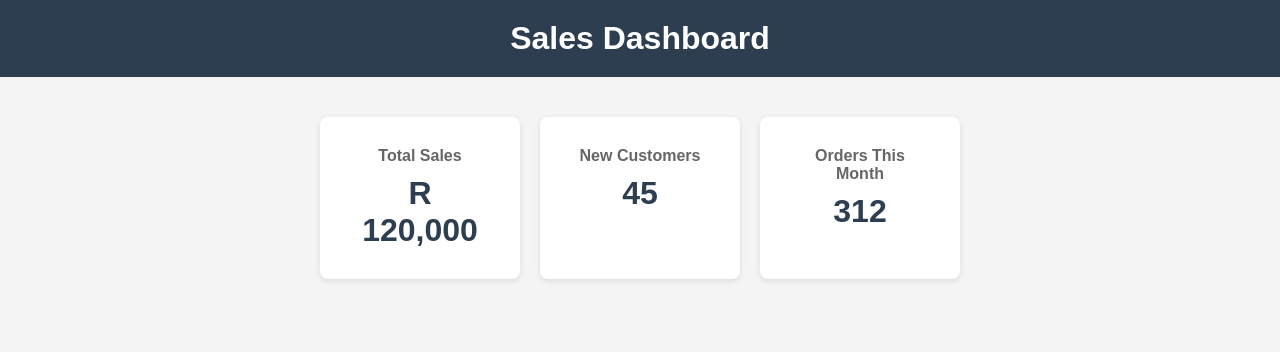
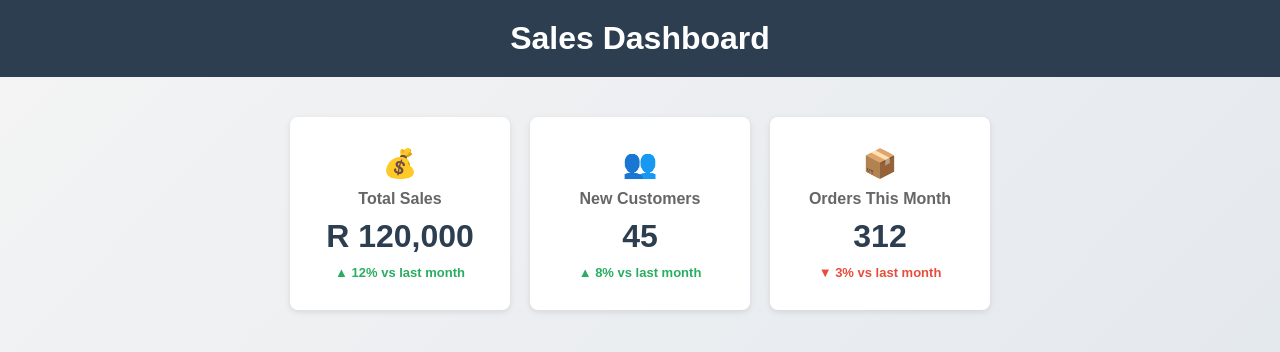
Before and after one commit to Matthew-BFB321/project_1_2026, a plain HTML site: page index.html in a window 1280 px wide. Drawn offline with Linux system fonts and the light colour scheme.

Commit message:
made dashboard more interactive

```diff
--- a/index.html
+++ b/index.html
@@ -12,18 +12,24 @@
 
   <main class="dashboard">
     <div class="card">
+      <div class="icon">💰</div>
       <h2>Total Sales</h2>
       <p class="metric">R 120,000</p>
+      <span class="trend up">▲ 12% vs last month</span>
     </div>
 
     <div class="card">
+      <div class="icon">👥</div>
       <h2>New Customers</h2>
       <p class="metric">45</p>
+      <span class="trend up">▲ 8% vs last month</span>
     </div>
 
     <div class="card">
+      <div class="icon">📦</div>
       <h2>Orders This Month</h2>
       <p class="metric">312</p>
+      <span class="trend down">▼ 3% vs last month</span>
     </div>
   </main>
 </body>
--- a/style.css
+++ b/style.css
@@ -6,8 +6,9 @@
 
 body {
   font-family: Arial, sans-serif;
-  background-color: #f4f4f4;
+  background: linear-gradient(135deg, #f4f4f4, #e0e6ed);
   color: #333;
+  min-height: 100vh;
 }
 
 header {
@@ -29,9 +30,22 @@ header {
   background-color: white;
   border-radius: 8px;
   padding: 30px;
-  width: 200px;
+  width: 220px;
   text-align: center;
   box-shadow: 0 2px 6px rgba(0,0,0,0.1);
+  transition: transform 0.25s ease, box-shadow 0.25s ease;
+  cursor: default;
+}
+
+/* This is the "interactive" part — the card reacts when you hover over it */
+.card:hover {
+  transform: translateY(-8px);
+  box-shadow: 0 12px 24px rgba(0,0,0,0.15);
+}
+
+.icon {
+  font-size: 28px;
+  margin-bottom: 10px;
 }
 
 .card h2 {
@@ -44,4 +58,26 @@ header {
   font-size: 32px;
   font-weight: bold;
   color: #2c3e50;
+  animation: fadeIn 0.6s ease-in;
 }
+
+/* This makes the numbers gently fade/slide in when the page loads */
+@keyframes fadeIn {
+  from { opacity: 0; transform: translateY(10px); }
+  to { opacity: 1; transform: translateY(0); }
+}
+
+.trend {
+  display: block;
+  margin-top: 10px;
+  font-size: 13px;
+  font-weight: bold;
+}
+
+.trend.up {
+  color: #27ae60;
+}
+
+.trend.down {
+  color: #e74c3c;
+}
```
